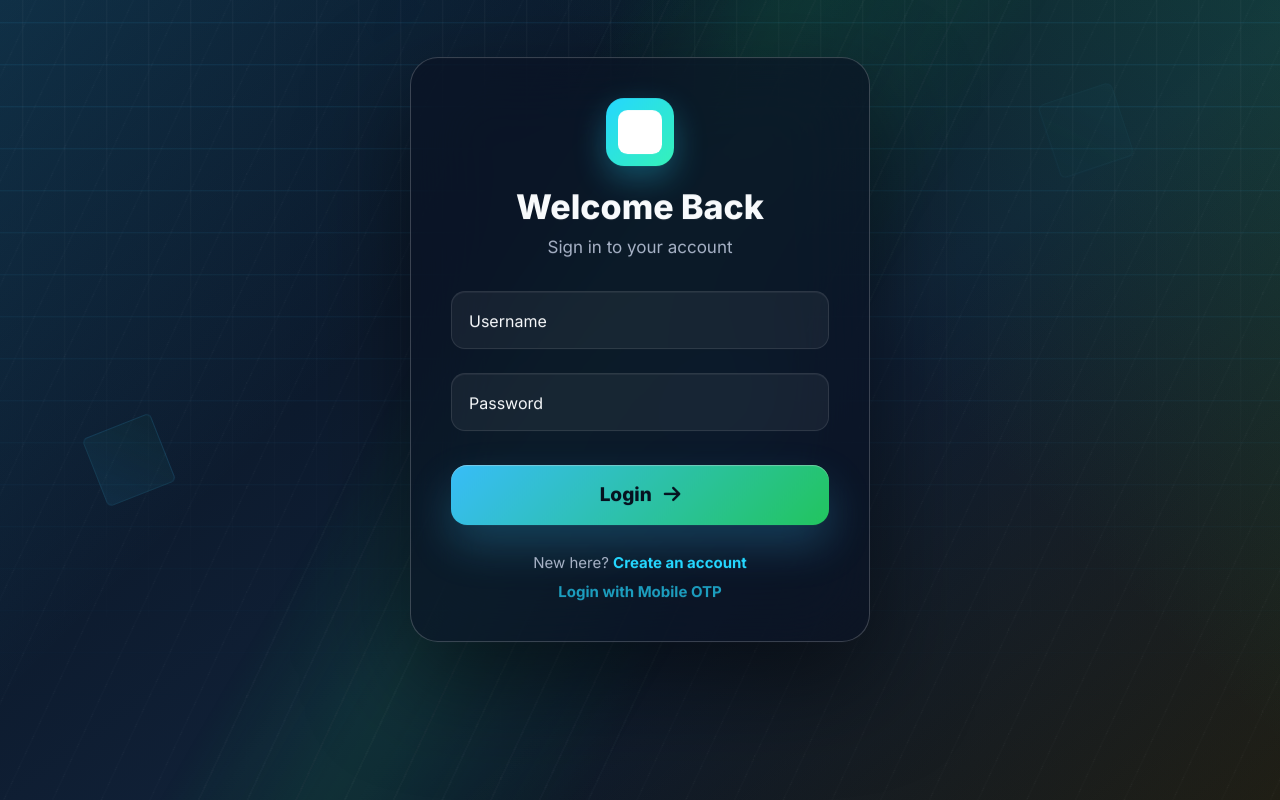
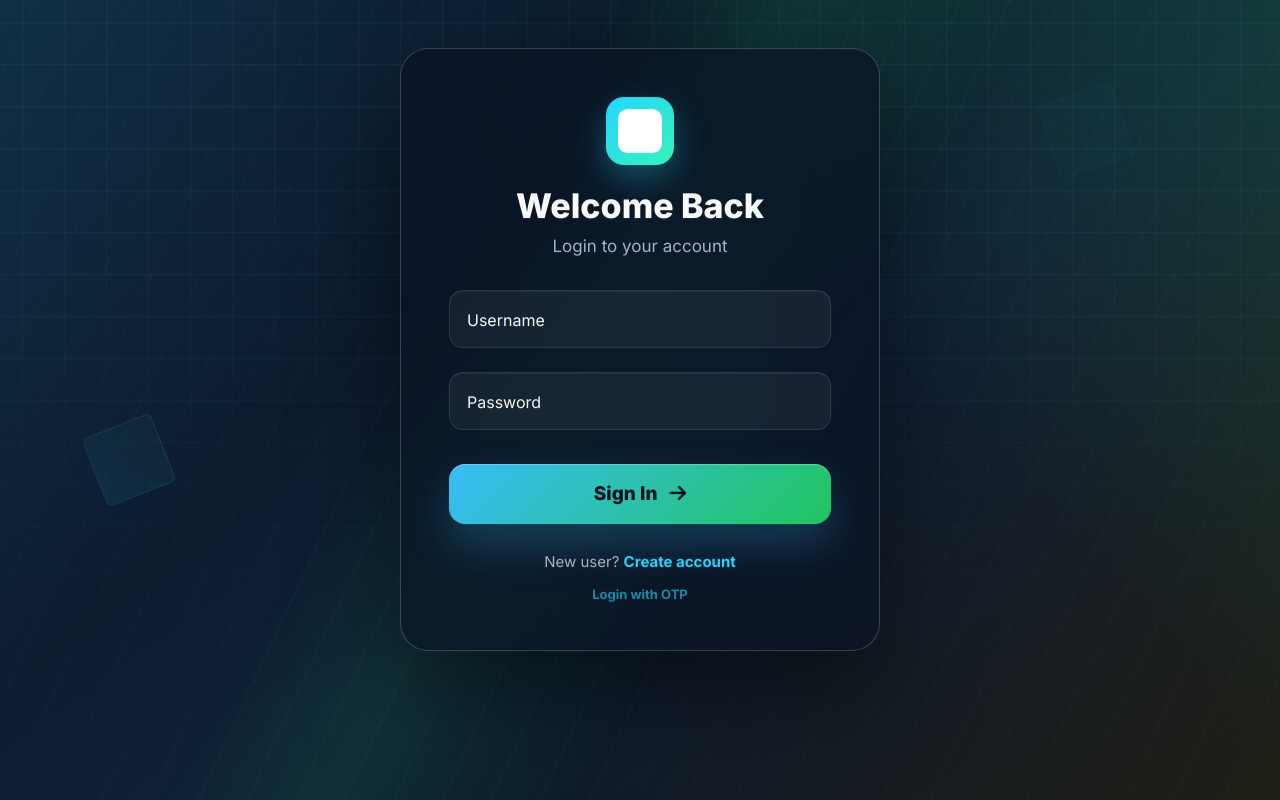
Before and after one commit to L0chan/l0chan, a Flask app: page / in a window 1280 px wide. Run offline with Flask 3, Linux system fonts and the light colour scheme.

Commit message:
clean minimalist centered auth redesign

```diff
--- a/frontend/static/pro-redesign.css
+++ b/frontend/static/pro-redesign.css
@@ -476,8 +476,8 @@ textarea::placeholder {
 }
 
 .auth-card {
-    width: min(460px, 100%);
-    padding: 40px;
+    width: min(480px, 100%);
+    padding: 48px;
     border: 1px solid rgba(255, 255, 255, 0.2);
     border-radius: 28px;
     background: rgba(10, 18, 35, 0.65);
--- a/frontend/templates/login.html
+++ b/frontend/templates/login.html
@@ -30,8 +30,8 @@
                 <div class="auth-logo">
                     <img src="{{ url_for('static', filename='app-icon.svg') }}" alt="">
                 </div>
-                <h1 id="authTitle">Welcome Back</h1>
-                <p id="authSubtitle">Sign in to your account</p>
+                <h1>Welcome Back</h1>
+                <p>Login to your account</p>
             </div>
 
             <form action="/login" method="POST" class="auth-form">
@@ -48,14 +48,16 @@
                 </div>
 
                 <button type="submit" class="auth-submit">
-                    <span>Login</span>
+                    <span>Sign In</span>
                     <i class="fa-solid fa-arrow-right"></i>
                 </button>
             </form>
 
             <div class="auth-footer">
-                <p>New here? <a href="/register">Create an account</a></p>
-                <p style="margin-top: 10px;"><a href="/otp_login" style="opacity: 0.7;">Login with Mobile OTP</a></p>
+                <p>New user? <a href="/register">Create account</a></p>
+                <div style="margin-top: 15px; opacity: 0.6; font-size: 13px;">
+                    <a href="/otp_login">Login with OTP</a>
+                </div>
             </div>
         </div>
     </main>
--- a/frontend/templates/register.html
+++ b/frontend/templates/register.html
@@ -29,8 +29,8 @@
                 <div class="auth-logo">
                     <img src="{{ url_for('static', filename='app-icon.svg') }}" alt="">
                 </div>
-                <h1>Create Account</h1>
-                <p>Join the marketplace today</p>
+                <h1>Sign Up</h1>
+                <p>Create a new account</p>
             </div>
 
             <form action="/register_user" method="POST" class="auth-form">
@@ -54,7 +54,7 @@
                 </div>
 
                 <button type="submit" class="auth-submit">
-                    <span>Sign Up</span>
+                    <span>Register</span>
                     <i class="fa-solid fa-arrow-right"></i>
                 </button>
             </form>
```
